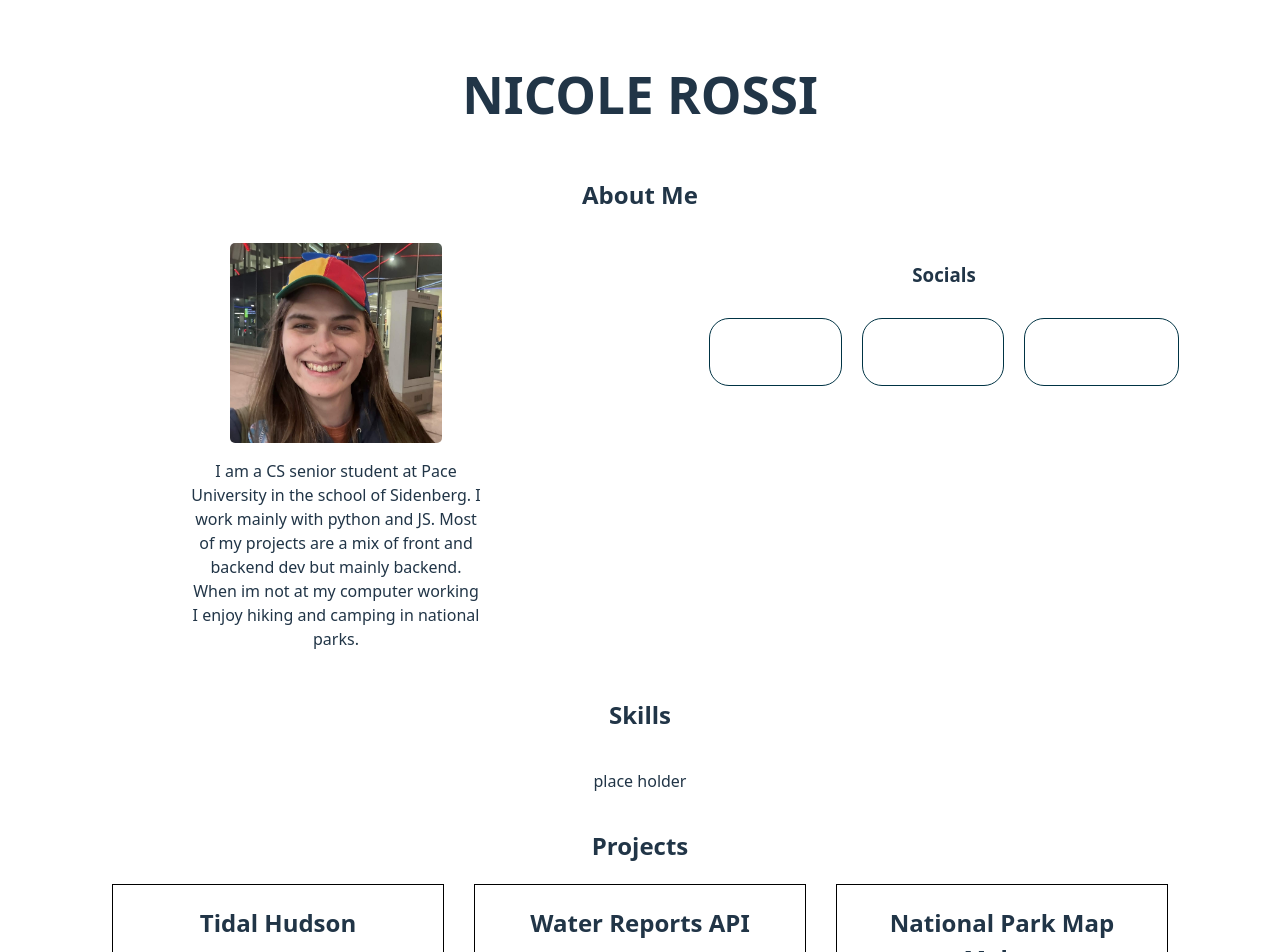
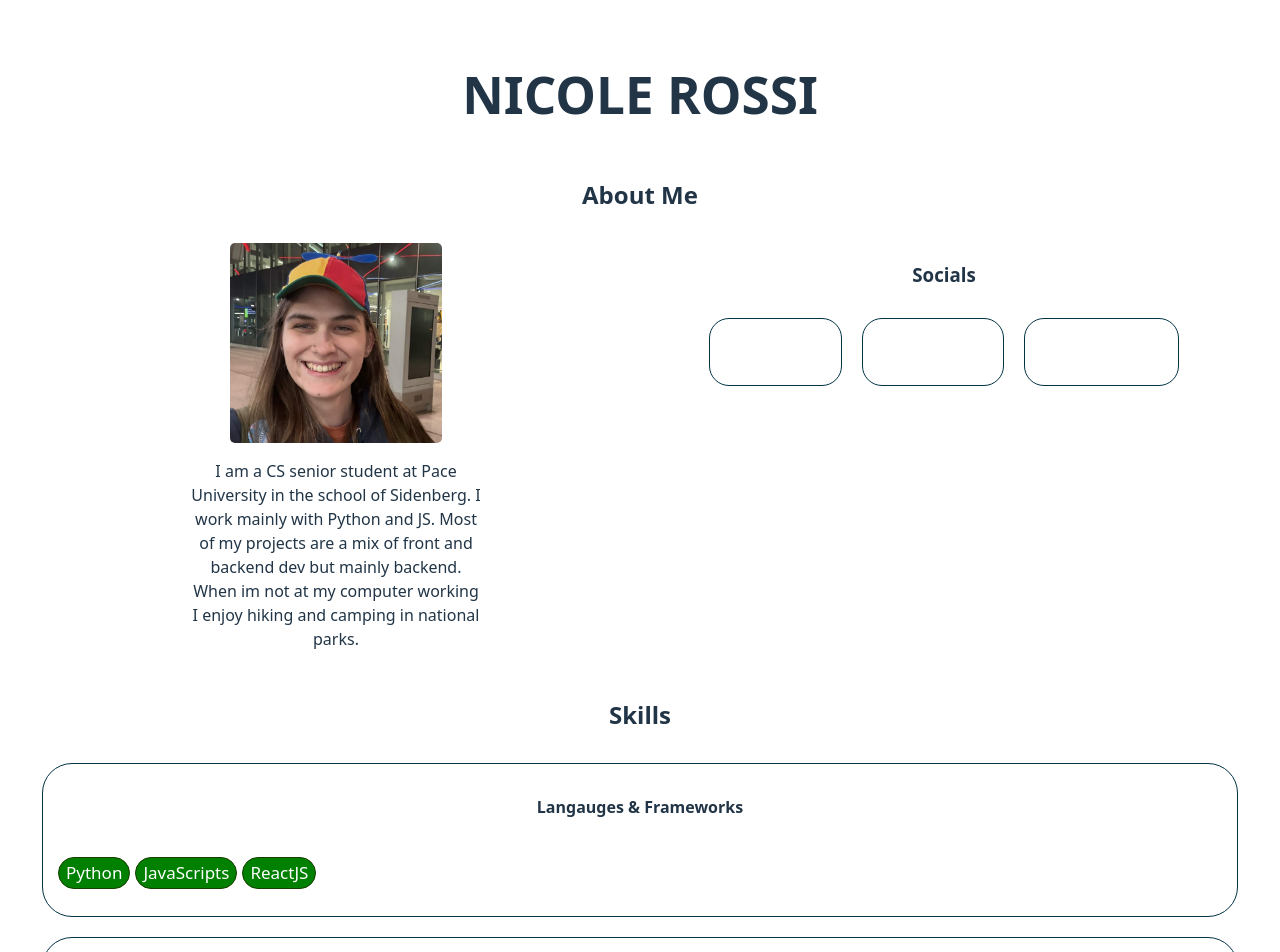
Before and after one commit to Tonypepproni/portfolio, a React (Vite) app in the folder portfolio/: page / in a window 1280 px wide. Shown: the top 952 px of the page. Built offline with nearby package versions, Linux system fonts and the light colour scheme.

Commit message:
added skills

```diff
--- a/portfolio/src/App.jsx
+++ b/portfolio/src/App.jsx
@@ -3,10 +3,12 @@ import './styles/App.css'
 import Project from './components/Project'
 import WebSiteSection from './components/webSiteSection'
 import SocialMedias from './components/SocialMedias'
+import Skills from './components/Skills'
 
 import headshot from './assets/headShot.jpg'
 
 import {projects} from './data/projects'
+
 function App() {
 
   return (
@@ -20,7 +22,7 @@ function App() {
             <img className='headShot' src={headshot} />
             <p id='abtMeP'>
               I am a CS senior student at Pace University in the school of Sidenberg.
-              I work mainly with python and JS.
+              I work mainly with Python and JS.
               Most of my projects are a mix of front and backend dev but mainly backend.
               When im not at my computer working I enjoy hiking and camping in national parks.
             </p>
@@ -31,7 +33,7 @@ function App() {
         </div>
       </WebSiteSection>
       <WebSiteSection name='Skills' id='skills'>
-        <p>place holder</p>
+        <Skills />
       </WebSiteSection>
       <WebSiteSection name='Projects' id='projects'>
         <div id='projectBar'>
--- /dev/null
+++ b/portfolio/src/components/Skills.jsx
@@ -0,0 +1,20 @@
+import SkillsCard from "./SkillsCard"
+
+const skills = [
+    {name: 'Langauges & Frameworks',tags:['Python','JavaScripts','ReactJS']},
+    {name: 'Python Libraries',tags:['Folium','Flask','Pandas','Jinja','FastAPI','Numpy']},
+    {name:'Tools & Platforms',tags:['Jira','VS Code','Git','Discord','Microsoft Office 365']},
+    {name:'Databases',tags:['MariaDB','TimeScale']}
+]
+
+function Skills(){
+    return(
+        <>
+            {skills.map((skill,index)=>(
+                <SkillsCard key={index} skillType={skill.name} tags={skill.tags} />
+            ))}
+        </>
+    )
+}
+
+export default Skills
--- /dev/null
+++ b/portfolio/src/components/SkillsCard.jsx
@@ -0,0 +1,16 @@
+import './../styles/SkillsCard.css'
+
+function SkillsCard({skillType,tags}){
+    return(
+        <div className="SkillsCard">
+            <h4>{skillType}</h4>
+            <div className='sTags'>
+                {tags.map((tag,index)=>(
+                    <p className="tag skillTag" key={index}>{tag}</p>
+                ))}
+            </div>
+        </div>
+    )
+}
+
+export default SkillsCard
--- a/portfolio/src/styles/Project.css
+++ b/portfolio/src/styles/Project.css
@@ -5,6 +5,7 @@
     margin: 0px 10px 0px 10px;
     padding: 0px 15px 0px 15px;
     border: 1px solid black;
+    border-radius: 10px;
 
     width: 300px;
 }
--- /dev/null
+++ b/portfolio/src/styles/SkillsCard.css
@@ -0,0 +1,24 @@
+.sTags{
+    display: flex;
+    flex-direction: row;
+}
+
+.skillTag{
+    font-size: 17px;
+    border-color: #1A3D00;
+}
+
+.skillTag:hover{
+    border-color: #66FF00;
+}
+
+.SkillsCard{
+    border: 1px solid #003344;
+    border-radius: 30px;
+    margin: 10px;
+    padding: 10px;
+}
+
+.SkillsCard:hover{
+    border-color: #0099FF;
+}
```
